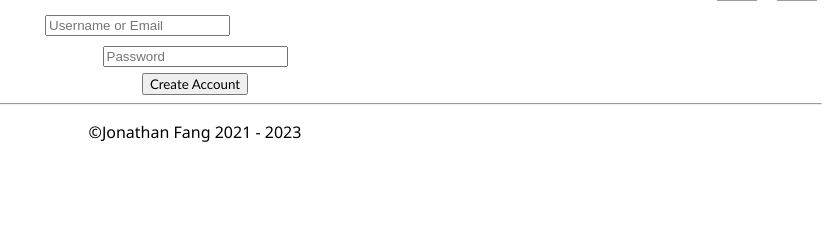
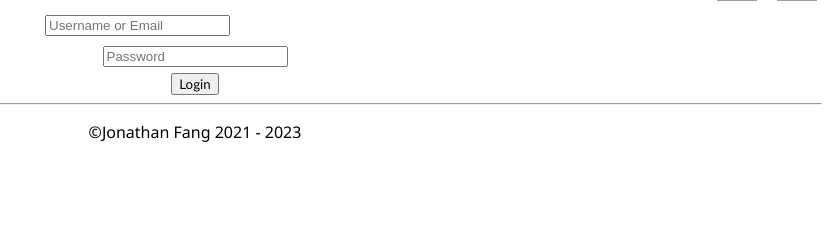
Before and after one commit to Jonathan-Fang/flask-account, a Flask app: page /login_account/ in a window 1280 px wide. Shown: the part 57-308 px from the top of the page, without its empty margins (445-1280 px from the left). Run offline with Flask 3, Linux system fonts and the light colour scheme; grey boxes are pictures that could not be loaded.

Commit message:
added the delete account button, not yet functionality

```diff
--- a/app.py
+++ b/app.py
@@ -116,7 +116,7 @@ def login_account():
 
     return render_template("login_account.html")
 
-@app.route("/profile/", methods=['GET'])
+@app.route("/profile/", methods=['POST','GET'])
 def profile():
     if request.method =='GET':
         unsplash_image_url = unsplashapi() # run unsplashapi function
--- a/templates/login_account.html
+++ b/templates/login_account.html
@@ -6,11 +6,11 @@ Login to Your Account
 <body>
     <title>Login or <a href="{{ url_for('create_account') }}">Create an Account</a></title>
     <div class="div-login">
-        <form method="post" action="login_acount.html">
+        <form method="post" action="login_account.html">
             <p>Login to your account.</p>
             <input type="text" name="usernameemail" placeholder="Username or Email"><br>
             <input type="text" name="psword" placeholder="Password"><br>
-            <button type="submit">Create Account</button>
+            <button type="submit">Login</button>
         </form>
     </div>
 </body>
--- a/templates/profile.html
+++ b/templates/profile.html
@@ -23,4 +23,10 @@ Unsplash Image<br>
 Favorite Number<br>
 <div class="favnum" style="font-family: 'Tangerine', serif; font-size: 100px;">3 {{ favnum }}</div>
 
+<div>
+    <form method="post" action="profile.html">
+        <button type="submit">Delete Account</button>
+    </form>
+</div>
+
 {% endblock %}
```
